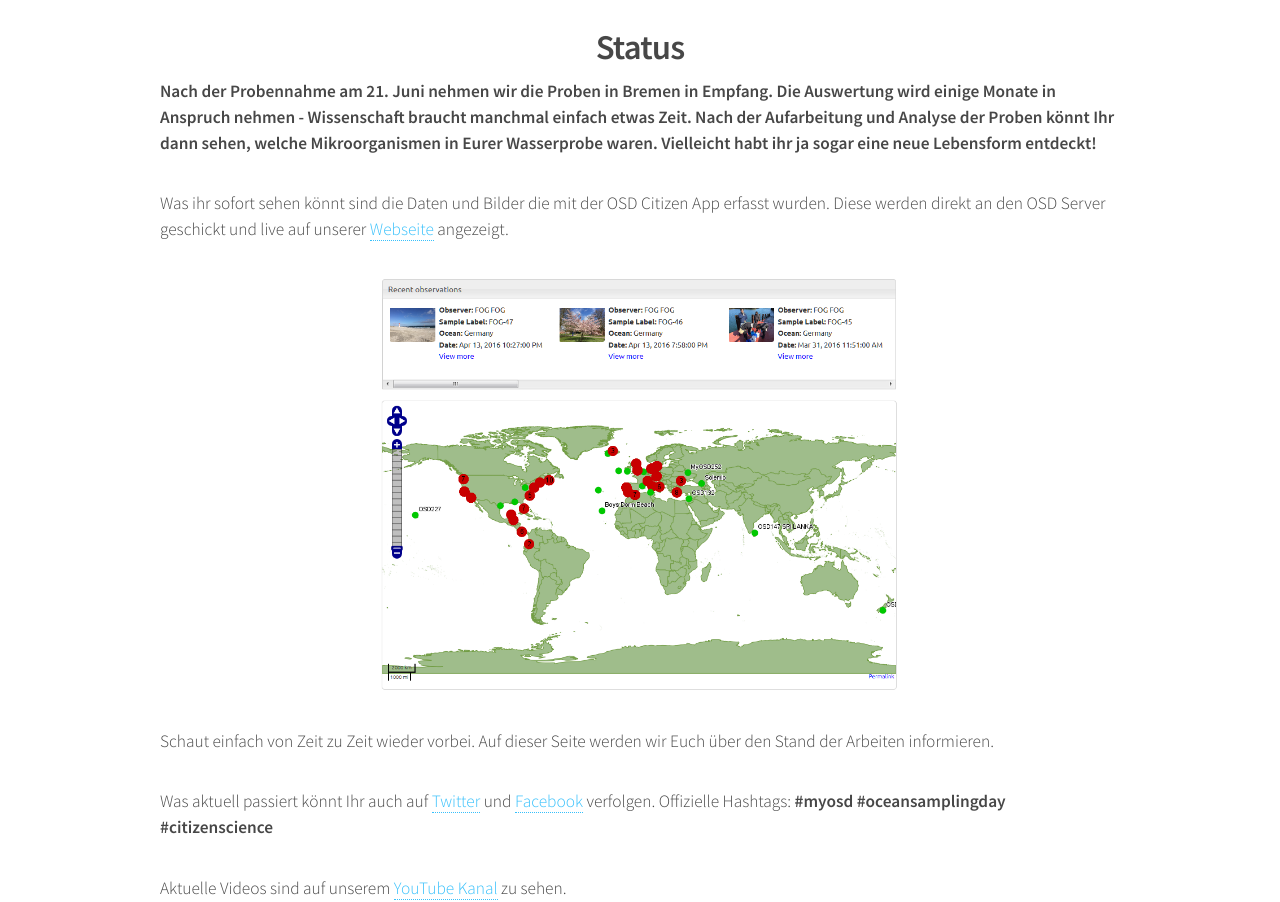
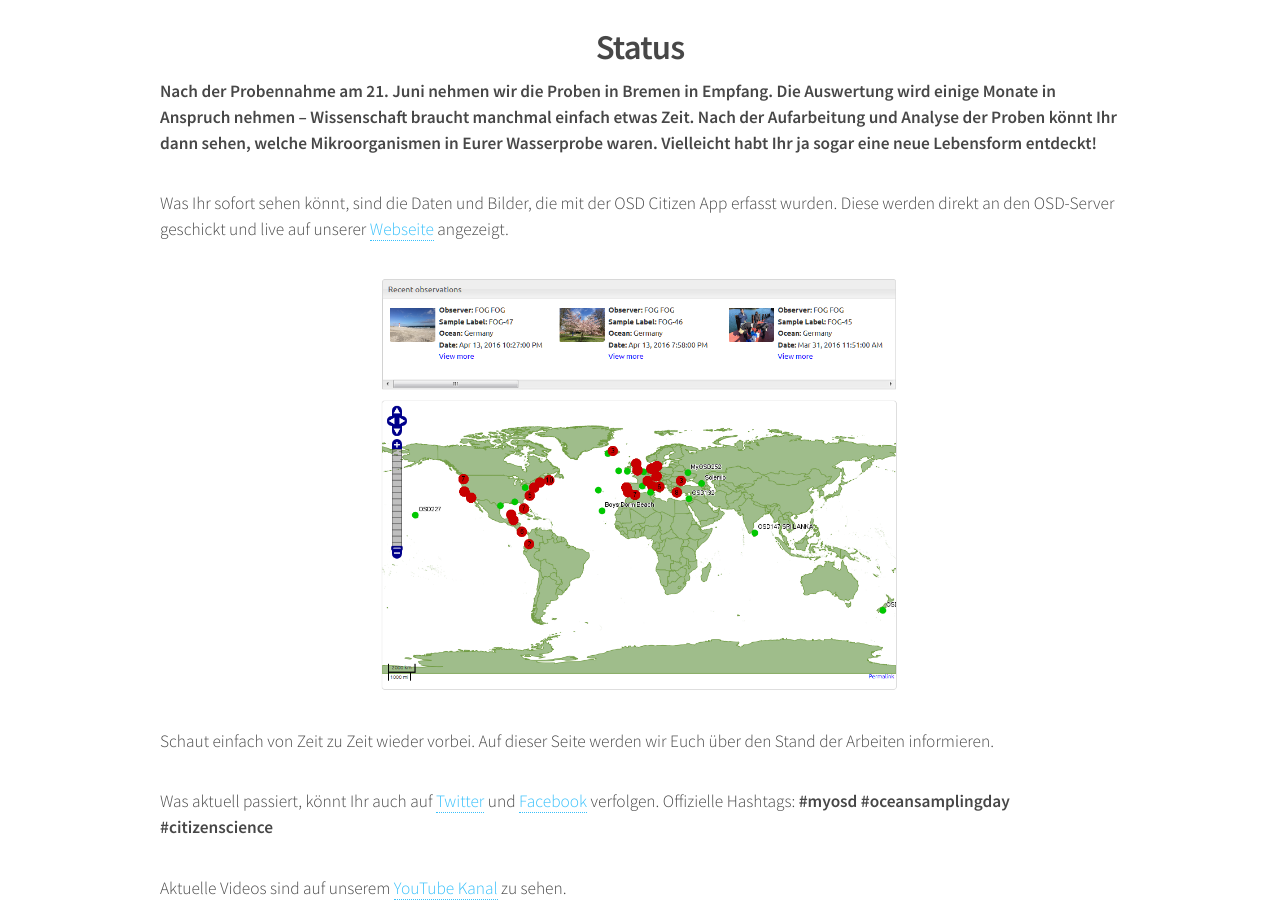
Before and after one commit to myosd/myosd.github.io, a Jekyll site: the page built from status/index.md, in a window 1280 px wide. Shown: the part 158-1060 px from the top of the page. Built offline with Jekyll 4.4.1, drawn with Linux system fonts in a browser that asks for light colours.

```diff
--- a/status/index.md
+++ b/status/index.md
@@ -5,15 +5,15 @@ published: true
 ---
 
 
-**Nach der Probennahme am 21. Juni nehmen wir die Proben in Bremen in Empfang. Die Auswertung wird einige Monate in Anspruch nehmen - Wissenschaft braucht manchmal einfach etwas Zeit. Nach der Aufarbeitung und Analyse der Proben könnt Ihr dann sehen, welche Mikroorganismen in Eurer Wasserprobe waren. Vielleicht habt ihr ja sogar eine neue Lebensform entdeckt!**
+**Nach der Probennahme am 21. Juni nehmen wir die Proben in Bremen in Empfang. Die Auswertung wird einige Monate in Anspruch nehmen – Wissenschaft braucht manchmal einfach etwas Zeit. Nach der Aufarbeitung und Analyse der Proben könnt Ihr dann sehen, welche Mikroorganismen in Eurer Wasserprobe waren. Vielleicht habt Ihr ja sogar eine neue Lebensform entdeckt!**
 
-Was ihr sofort sehen könnt sind die Daten und Bilder die mit der OSD Citizen App erfasst wurden. Diese werden direkt an den OSD Server geschickt und live auf unserer [Webseite](https://mb3is.megx.net/osd-app/samples) angezeigt.
+Was Ihr sofort sehen könnt, sind die Daten und Bilder, die mit der OSD Citizen App erfasst wurden. Diese werden direkt an den OSD-Server geschickt und live auf unserer [Webseite](https://mb3is.megx.net/osd-app/samples) angezeigt.
 
 [![Citizen App samples]({{site.baseurl}}/assets/images/app_samples_page.png)](http://mb3is.megx.net/osd-app/samples)
 
 Schaut einfach von Zeit zu Zeit wieder vorbei. Auf dieser Seite werden wir Euch über den Stand der Arbeiten informieren.
 
-Was aktuell passiert könnt Ihr auch auf [Twitter](https://twitter.com/Micro_B3) und [Facebook](https://www.facebook.com/microb3osd) verfolgen. Offizielle Hashtags: **#myosd #oceansamplingday #citizenscience**
+Was aktuell passiert, könnt Ihr auch auf [Twitter](https://twitter.com/Micro_B3) und [Facebook](https://www.facebook.com/microb3osd) verfolgen. Offizielle Hashtags: **#myosd #oceansamplingday #citizenscience**
 
 Aktuelle Videos sind auf unserem [YouTube Kanal](https://www.youtube.com/channel/UCFrDqNblLC2qZoLIOuM0lnQ) zu sehen.
 
```
